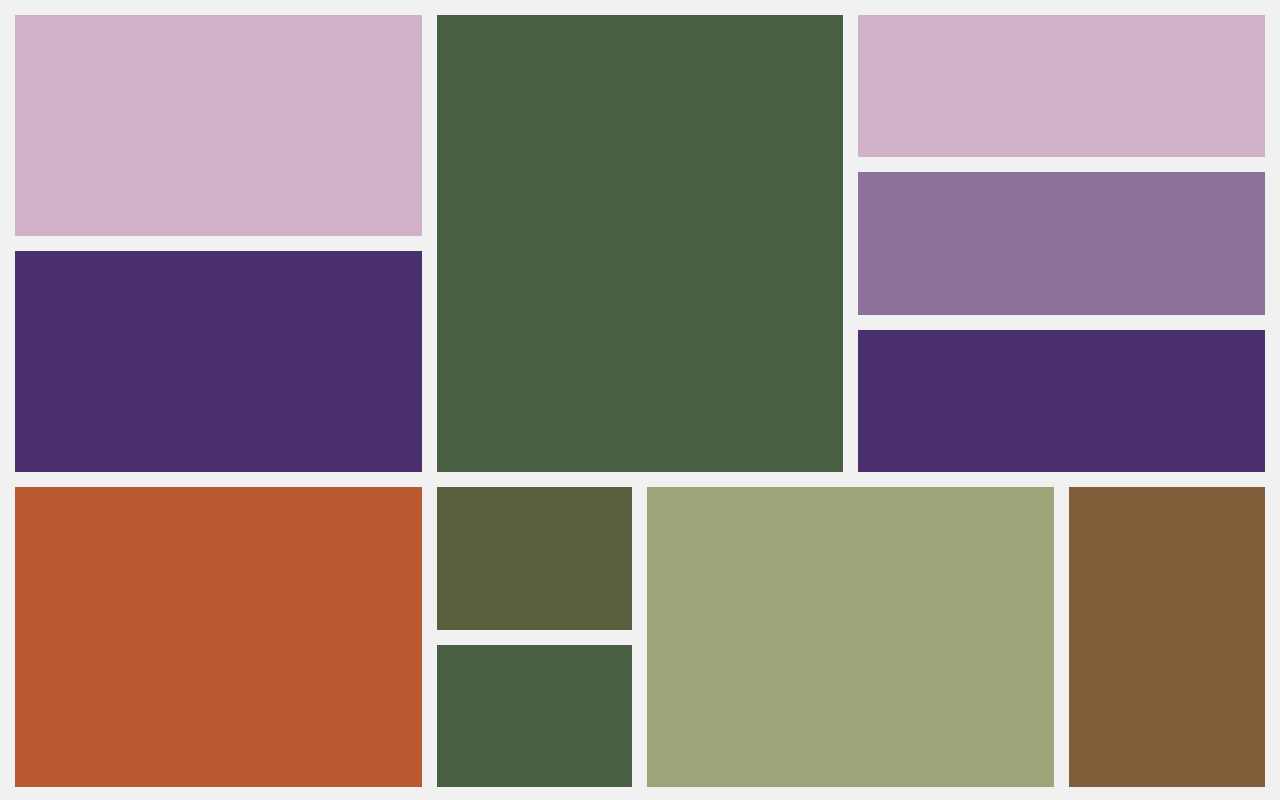
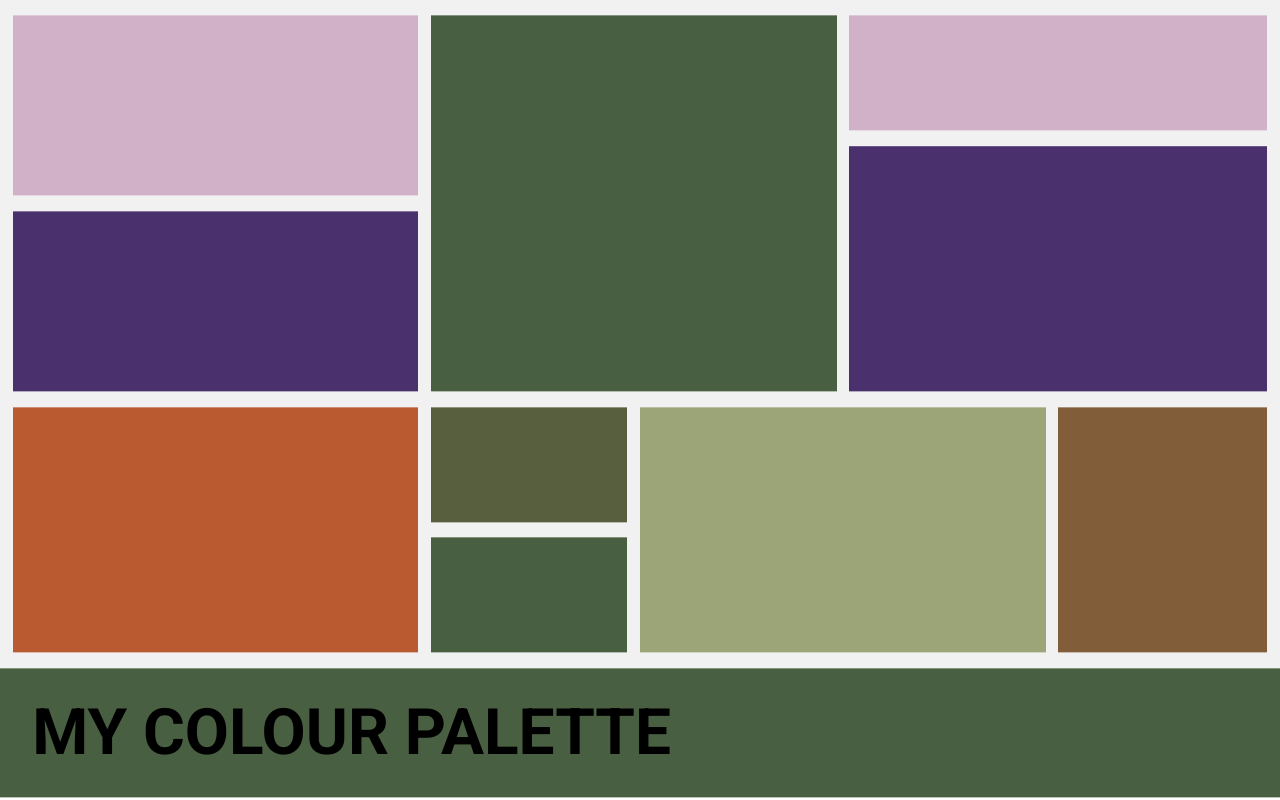
Before and after one commit to BPortsmouth/css-grid-assignment, a plain HTML site: page index.html in a window 1280 px wide. Drawn offline with Linux system fonts and the light colour scheme.

Commit message:
refactored based on feedback
changed size of grid
added last grid element
used % instead of px for spacing

```diff
--- a/index.html
+++ b/index.html
@@ -4,16 +4,17 @@
     <meta charset="UTF-8">
     <meta name="viewport" content="width=device-width, initial-scale=1.0">
     <title>Grid assignment</title>
+    <link rel="preconnect" href="https://fonts.googleapis.com">
+    <link rel="preconnect" href="https://fonts.gstatic.com" crossorigin>
+    <link href="https://fonts.googleapis.com/css2?family=Roboto:wght@700&display=swap" rel="stylesheet">
     <link rel="stylesheet" href="styles/normalize.css">
     <link rel="stylesheet" href="styles/index.css">
 </head>
 <body>
     <main>
         <div class="container">
-            <div class="grid-element element-group">
-                <div class="grid-element first"></div>
-                <div class="grid-element second"></div>
-            </div>
+            <div class="grid-element first"></div>
+            <div class="grid-element second"></div>
             <div class="grid-element third"></div>
             <div class="grid-element fourth"></div>
             <div class="grid-element fifth"></div>
@@ -23,6 +24,7 @@
             <div class="grid-element ninth"></div>
             <div class="grid-element tenth"></div>
             <div class="grid-element eleventh"></div>
+            <div class="grid-element twelth"><span>MY COLOUR PALETTE</span></div>
         </div>
     </main>
 </body>
--- a/styles/index.css
+++ b/styles/index.css
@@ -1,81 +1,89 @@
 main {
-    width: 100%;
-    height: 100vh;
+    background-color: #f1f1f1;
+    font-family: "Roboto", sans-serif;
+    font-weight: 700;
     display: flex;
-    background-color: #f1f1f1;
+    align-items: center;
+    justify-content: center;
 }
 
 .container {
     display: grid;
-    width: 100%;
-    height: 96.5vh;
+    width: 98vw;
+    height: 96vh;
     grid-template-columns: repeat(6,1fr);
-    grid-template-rows: repeat(5, 1fr);
-    grid-gap: 15px;
-    margin: 15px;
+    grid-template-rows: repeat(12, 1fr);
+    row-gap: 2%;
+    column-gap: 1%;
+    transform: translateY(2%);
 
 }
 
-.element-group {
-    display: grid;
-    grid-template-columns: 1fr;
-    grid-template-rows: 1fr 1fr;
-    grid-row: 1/4;
-    grid-column: 1/3;
-    grid-gap: 15px;
-}
-
 .first {
-    grid-row: 1/2;
+    grid-area: 1/1/4/3;
     background-color: #D1B1C8;
 }
 
 .second {
-    grid-row: 2/3;
+    grid-area: 4/1/7/3;
     background-color: #4A306D;
 }
 .third {
-    grid-area: 4/1/6/3;
+    grid-area: 7/1/11/3;
     background-color: #BA5A31;
 }
 
 .fourth {
-    grid-area: 1/3/4/5;
+    grid-area: 1/3/7/5;
     background-color: #495F41;
 }
 
 .fifth {
-    grid-area: 1/5/2/7;
+    grid-area: 1/5/3/8;
     background-color: #D1B1C8;
 }
 
 .sixth {
-    grid-area: 2/5/3/7;
+    grid-area: 3/5/5/8;
     background-color: #8E719B;
 }
 
 .seventh {
-    grid-area: 3/5/4/7;
+    grid-area: 3/5/7/8;
     background-color: #4A306D;
 }
 
 .eighth {
-    grid-area: 4/3/5/4;
+    grid-area: 7/3/9/4;
     background-color: #585F3F;
 }
 
 .ninth {
-    grid-area: 5/3/6/4;
+    grid-area: 9/3/11/4;
     background-color: #495F41;
 }
 
 .tenth {
-    grid-area: 4/4/6/6;
+    grid-area: 7/4/11/6;
     background-color: #9CA578;
 
 }
 
 .eleventh {
-    grid-area: 4/6/6/7;
+    grid-area: 7/6/11/8;
     background-color: #825D39;
 }
+
+.twelth {
+    grid-area: 11/1/13/8;
+    background-color: #495F41;
+    display: flex;
+    align-items: center;
+    justify-content: flex-start;
+    font-size: 64px;
+    margin: 0 -1% -1.1% -1%;
+}
+
+span {
+    margin-left: 0.5em;
+}
```
